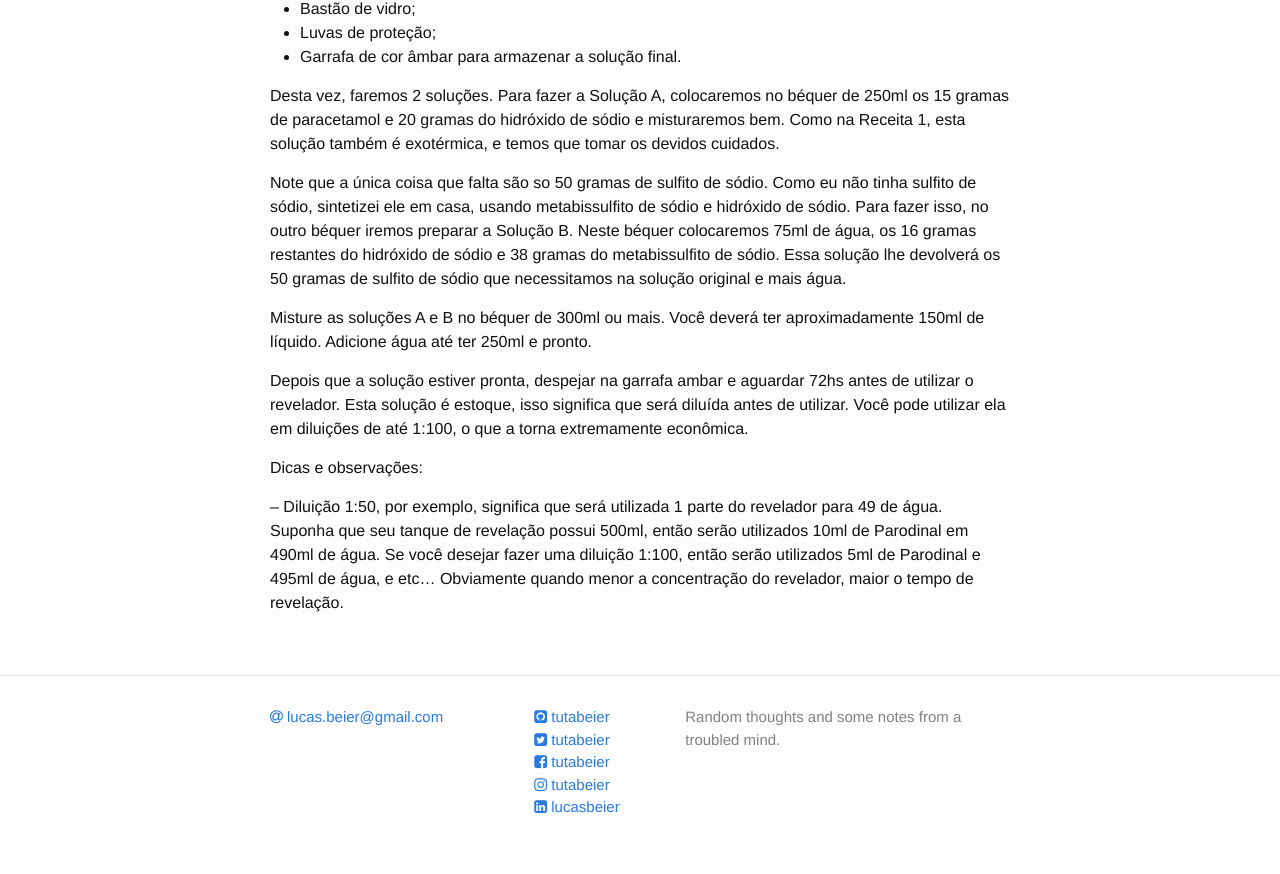
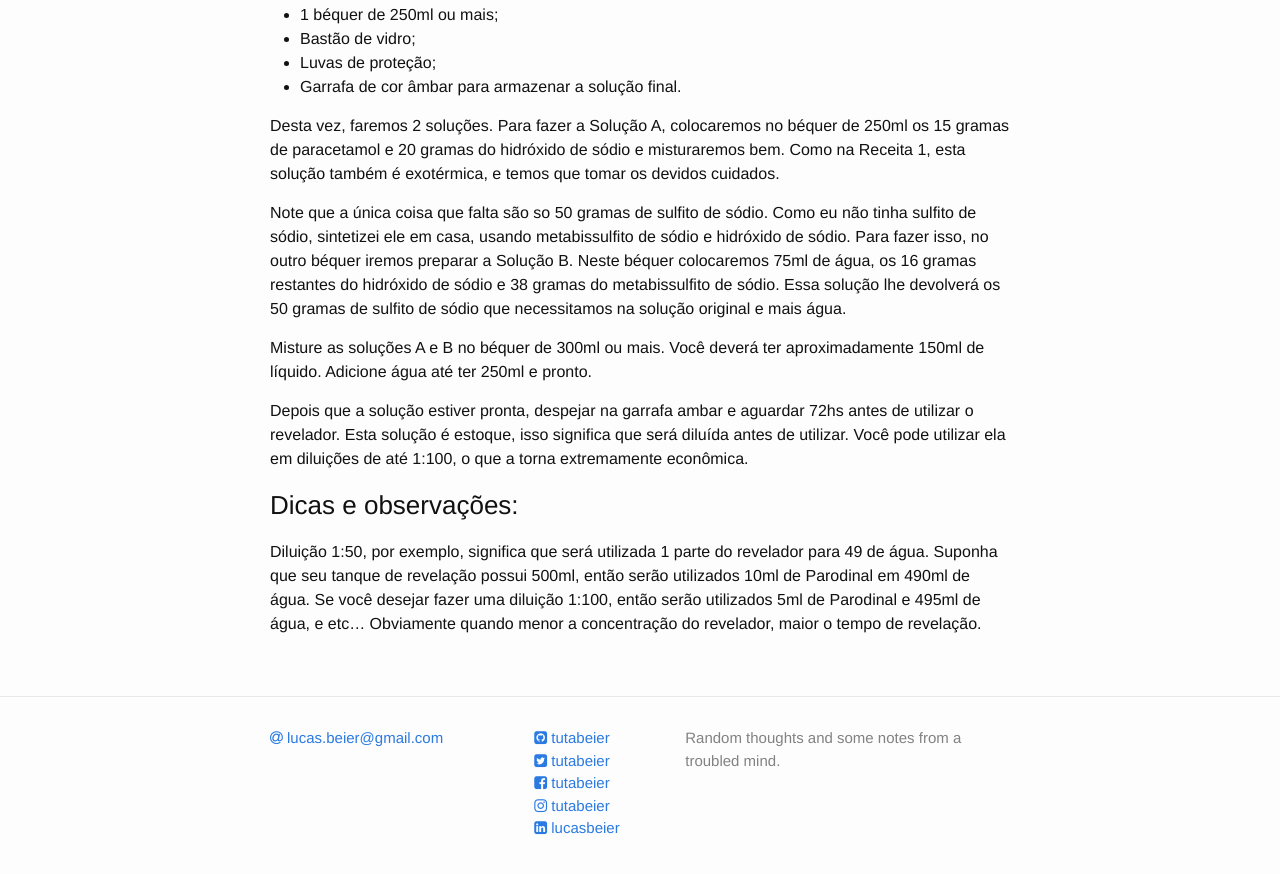
Before and after one commit to tutabeier/tutabeier.github.io, a Jekyll site: the page built from _posts/2015-02-24-fazendo-parodinal-em-casa.markdown, in a window 1280 px wide and 900 px high, scrolled down 1211 px. Shown: the top 874 px of the window. Built offline with Jekyll 4.4.1, drawn with Linux system fonts in a browser that asks for light colours; nearby versions of some CDN libraries.

Commit message:
Fixando listas.

```diff
--- a/_posts/2015-02-24-fazendo-parodinal-em-casa.markdown
+++ b/_posts/2015-02-24-fazendo-parodinal-em-casa.markdown
@@ -13,9 +13,10 @@ Deixarei duas receitas para o Parodinal, uma utiliza sulfito de sódio e a outra
 
 Aqui em Porto Alegre foi bastante fácil de comprar o hidróxido de sódio e o metabissulfito de sódio. Por mais incrível que possa parecer, é mais fácil comprar estes químicos do que comprar 15g de paracetamol em pó… Vai entender…
 
-RECEITA 1
+### RECEITA 1
 
 Você vai precisar de:
+
 * 30 comprimidos de 500mg (ou 20 comprimidos de 750mg) de paracetamol ou 15 gramas de paracetamol em pó (boa sorte);
 * 50 gramas de sulfito de sódio;
 * 20 gramas de hidróxido de sódio;
@@ -28,9 +29,10 @@ Você vai precisar de:
 Preparo:
 Macere bem os comprimidos de paracetamol até que eles virem pó. Quanto mais fino o pó estiver, mais límpida será a solução final. No béquer, despeje os 250ml de água e os 15 gramas de paracetamol. Quando o paracetamol estiver diluído, adicione os 50 gramas de sulfito de sódio e continue mexendo até que o sulfito também seja diluído. Por fim, adicione o hidróxido de sódio. A reação será exotérmica (gerará calor), por isso é necessário ter um cuidado extra neste passo. Espere esfriar, mas sempre mexendo com o bastão de vidro.
 
-RECEITA 2
+### RECEITA 2
 
 Você vai precisar de:
+
 * 30 comprimidos de 500mg (ou 20 comprimidos de 750mg) de paracetamol ou 15 gramas de paracetamol em pó (boa sorte);
 * 38 gramas de metabissulfito de sódio;
 * 36 gramas de hidróxido de sódio;
@@ -49,6 +51,6 @@ Misture as soluções A e B no béquer de 300ml ou mais. Você deverá ter aprox
 
 Depois que a solução estiver pronta, despejar na garrafa ambar e aguardar 72hs antes de utilizar o revelador. Esta solução é estoque, isso significa que será diluída antes de utilizar. Você pode utilizar ela em diluições de até 1:100, o que a torna extremamente econômica.
 
-Dicas e observações:
+### Dicas e observações:
 
-– Diluição 1:50, por exemplo, significa que será utilizada 1 parte do revelador para 49 de água. Suponha que seu tanque de revelação possui 500ml, então serão utilizados 10ml de Parodinal em 490ml de água. Se você desejar fazer uma diluição 1:100, então serão utilizados 5ml de Parodinal e 495ml de água, e etc… Obviamente quando menor a concentração do revelador, maior o tempo de revelação.
+Diluição 1:50, por exemplo, significa que será utilizada 1 parte do revelador para 49 de água. Suponha que seu tanque de revelação possui 500ml, então serão utilizados 10ml de Parodinal em 490ml de água. Se você desejar fazer uma diluição 1:100, então serão utilizados 5ml de Parodinal e 495ml de água, e etc… Obviamente quando menor a concentração do revelador, maior o tempo de revelação.
```
